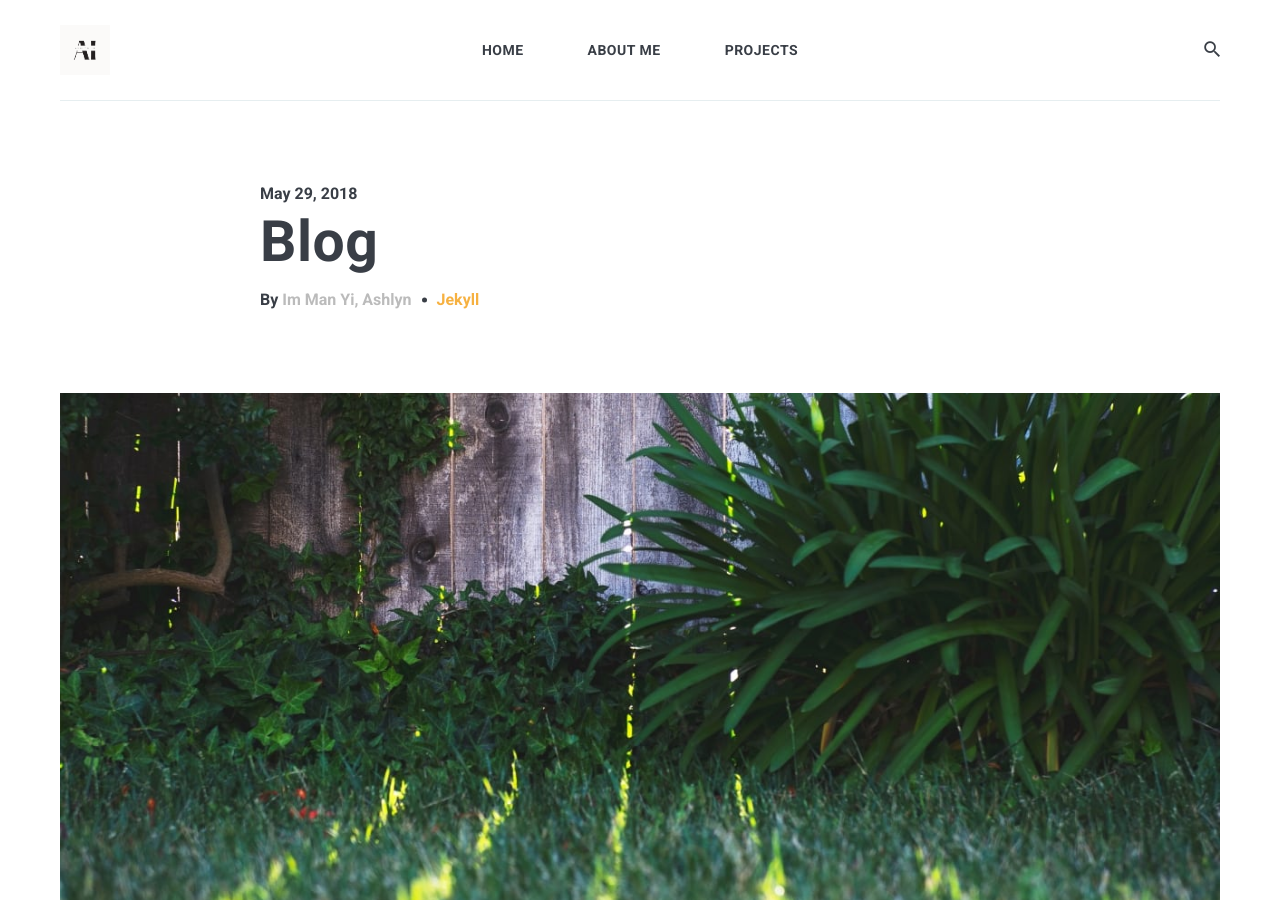
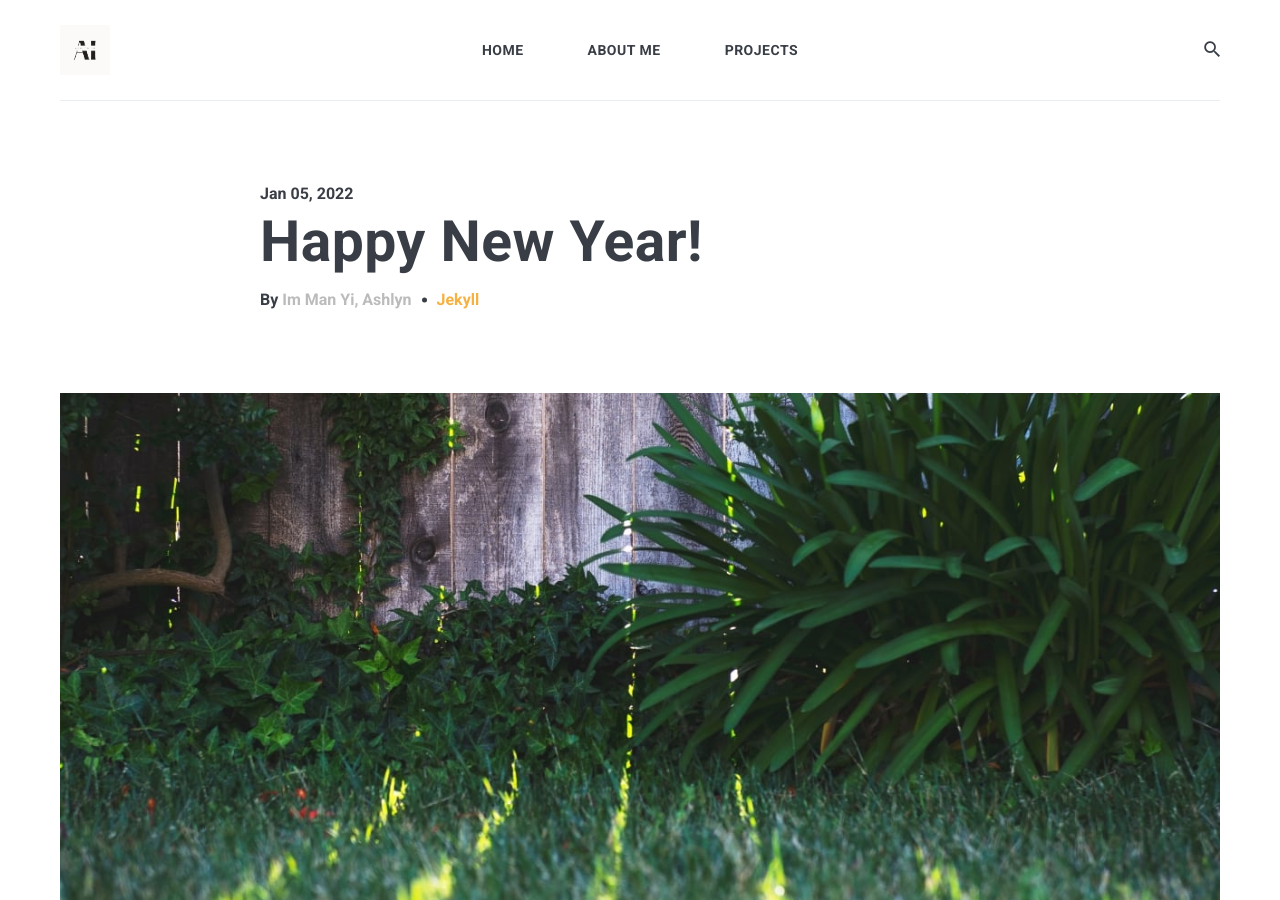
Before and after one commit to imychangemaker/ashlynim, a Jekyll site: the page built from _posts/2022-01-05-Happy_New_Year.markdown, in a window 1280 px wide and 900 px high. Built offline with Jekyll 4.4.1, drawn with Linux system fonts in a browser that asks for light colours; nearby versions of some CDN libraries.

Commit message:
Update and rename 2018-05-29-Template_1.markdown to 2022-01-05-Happy_New_Year.markdown

```diff
--- a/_posts/2018-05-29-Template_1.markdown
+++ b/_posts/2022-01-05-Happy_New_Year.markdown
@@ -1,7 +1,7 @@
 ---
 layout: post
-title:  Blog
-date:   2018-05-29 18:05:55 +0300
+title:  Happy New Year!
+date:   2022-01-05 18:05:55 +0300
 image:  10.jpg
 tags:   Jekyll
 ---
```
